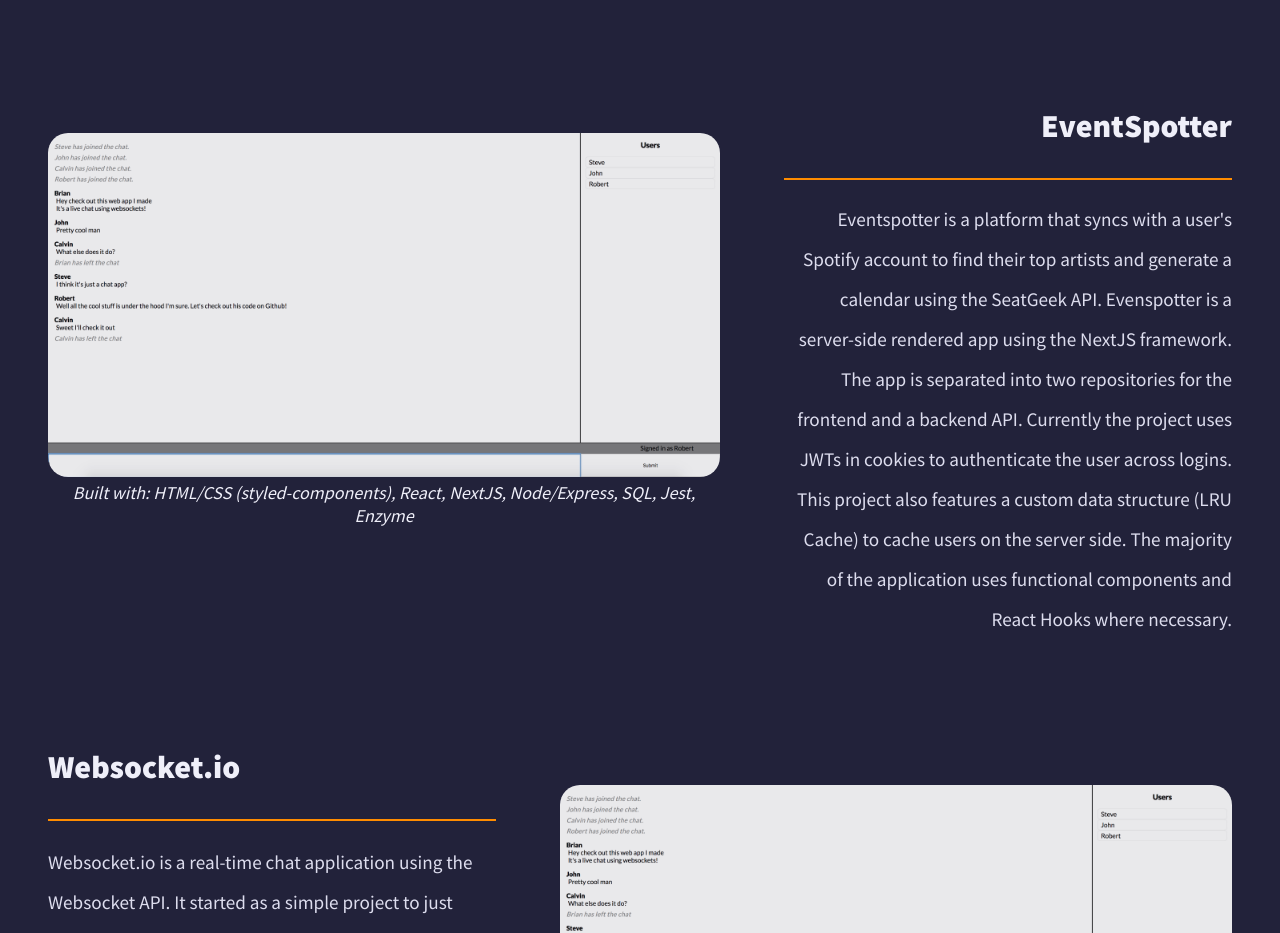
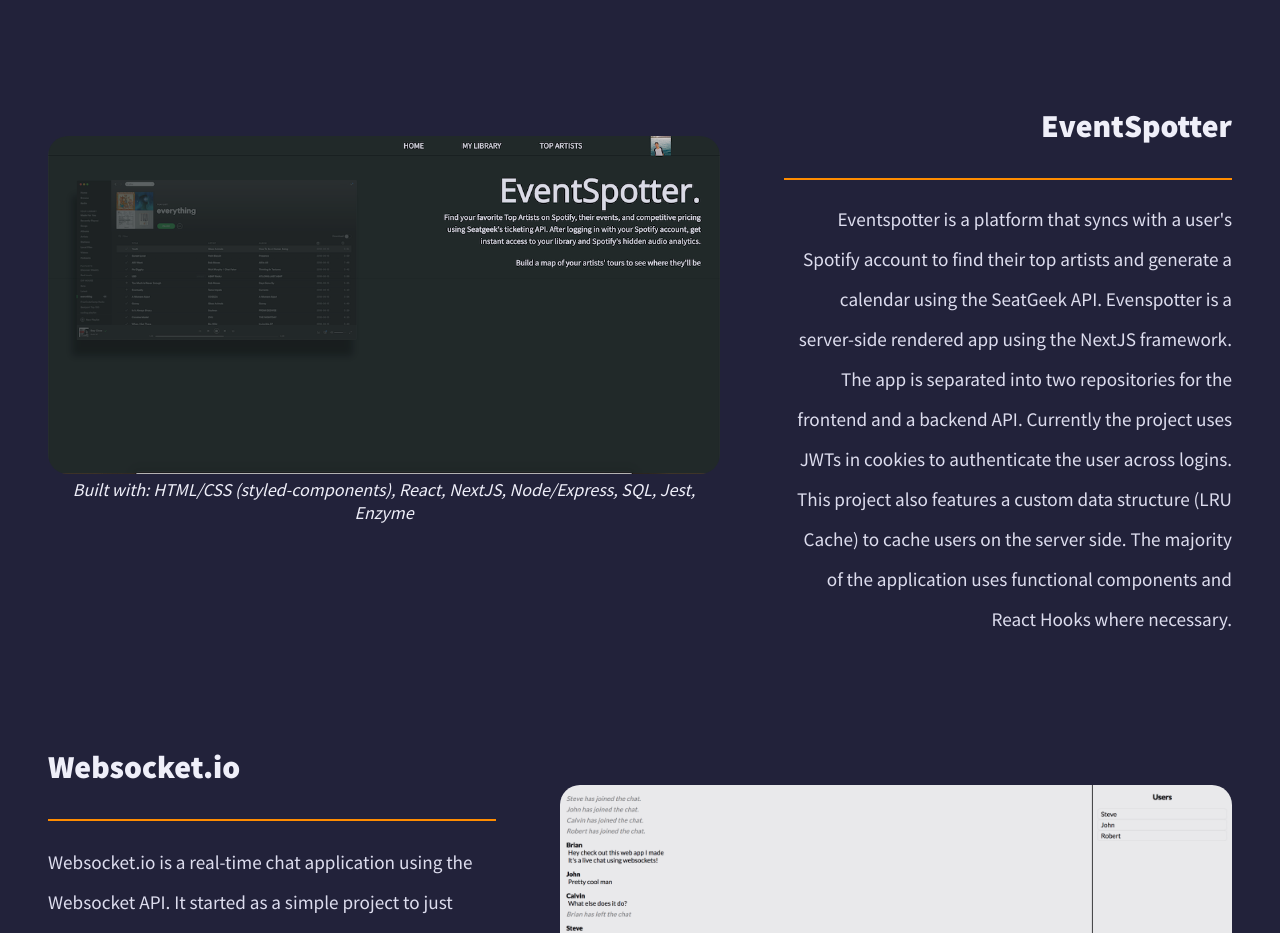
Before and after one commit to brianqian/portfolio-classic, a React (Create React App) app in the folder client/: page / in a window 1280 px wide. Shown: the part 1860-2793 px from the top of the page. Built offline with nearby package versions, Linux system fonts and the light colour scheme.

Commit message:
updated eventspotter image

```diff
--- a/client/src/data/PortfolioData.js
+++ b/client/src/data/PortfolioData.js
@@ -4,7 +4,7 @@
     stack: ['HTML/CSS (styled-components), React, NextJS, Node/Express, SQL, Jest', 'Enzyme'],
     description:
       "Eventspotter is a platform that syncs with a user's Spotify account to find their top artists and generate a calendar using the SeatGeek API. Evenspotter is a server-side rendered app using the NextJS framework. The app is separated into two repositories for the frontend and a backend API. Currently the project uses JWTs in cookies to authenticate the user across logins. This project also features a custom data structure (LRU Cache) to cache users on the server side. The majority of the application uses functional components and React Hooks where necessary.",
-    img1: './img/screenshots/websocketio-full.png',
+    img1: './img/screenshots/eventspotter-full.png',
     gitURL: 'https://github.com/brianqian/eventspotter-react',
     deployURL: 'http://eventspotter.herokuapp.com'
   },
--- a/package.json
+++ b/package.json
@@ -3,7 +3,7 @@
   "version": "0.1.0",
   "private": true,
   "scripts": {
-    "start": "cd client && yarn start"
+    "start": "cd client && yarn install && yarn start"
   },
   "dependencies": {
     "concurrently": "^4.1.0",
```
Also changed, not shown: client/public/img/screenshots/eventspotter-full.png.
